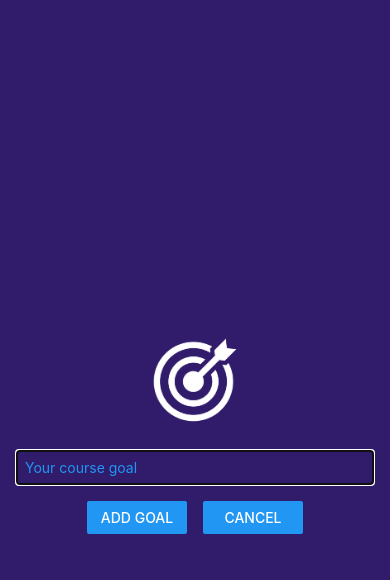
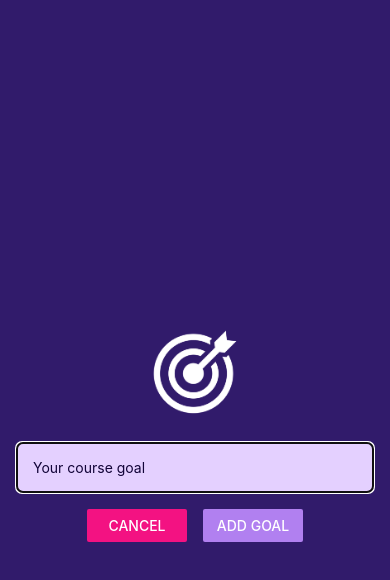
Before and after one commit to Mowgle88/RNCourse, a React Native app: screen / in a window 390 px wide. Both pictures are taken after a click on the button "ADD NEW GOAL". Shown: the top 580 px of the page. Built offline with nearby package versions, Linux system fonts and the light colour scheme.

Commit message:
feat: finish app

```diff
--- a/App.tsx
+++ b/App.tsx
@@ -28,8 +28,10 @@ export default function App() {
   }
 
   return (
+    <>
+      <StatusBar style='light' />
       <View style={styles.appContainer}>
-      <Button title='Add New Goal' color='#5e0acc' onPress={changeModalIsVisible} />
+        <Button title='Add New Goal' color='#b180f0' onPress={changeModalIsVisible} />
         <GoalInput visible={modalIsVisible} onAddGoal={addGoalHandler} onCancel={changeModalIsVisible} />
         <View style={styles.goalsContainer}>
           <FlatList
@@ -48,6 +50,7 @@ export default function App() {
           {/* <GoalItemScrollView courseGoals={courseGoals} /> */}
         </View>
       </View>
+    </>
   );
 }
 
@@ -55,7 +58,8 @@ const styles = StyleSheet.create({
   appContainer: {
     flex: 1,
     padding: 50,
-    paddingHorizontal: 16
+    paddingHorizontal: 16,
+    backgroundColor: '#1e085a'
   },
   goalsContainer: {
     flex: 5
--- a/components/GoalInput.tsx
+++ b/components/GoalInput.tsx
@@ -33,20 +33,21 @@ export default function GoalInput(props: GoalInputProps) {
           value={enteredGoalText}
           style={styles.textInput}
           placeholder='Your course goal'
-          placeholderTextColor={'rgb(33, 150, 243)'}
           onChangeText={goalInputHandler}
         />
         <View style={styles.buttonContainer}>
           <View style={styles.button}>
             <Button
-              title='Add Goal'
-              onPress={addGoalHandler}
+              title='Cancel'
+              onPress={cancellHandler}
+              color='#f31282'
             />
           </View>
           <View style={styles.button}>
             <Button
-              title='Cancel'
-              onPress={cancellHandler}
+              title='Add Goal'
+              onPress={addGoalHandler}
+              color='#b180f0'
             />
           </View>
         </View>
@@ -71,10 +72,12 @@ const styles = StyleSheet.create({
   },
   textInput: {
     borderWidth: 1,
-    borderColor: '#cccccc',
+    borderColor: '#e4d0ff',
+    backgroundColor: '#e4d0ff',
+    color: '#120438',
+    borderRadius: 6,
     width: '100%',
-    padding: 8,
-    color: 'white',
+    padding: 16,
   },
   buttonContainer: {
     flexDirection: 'row',
```
Lines whose indentation alone changed are shown as unchanged.
